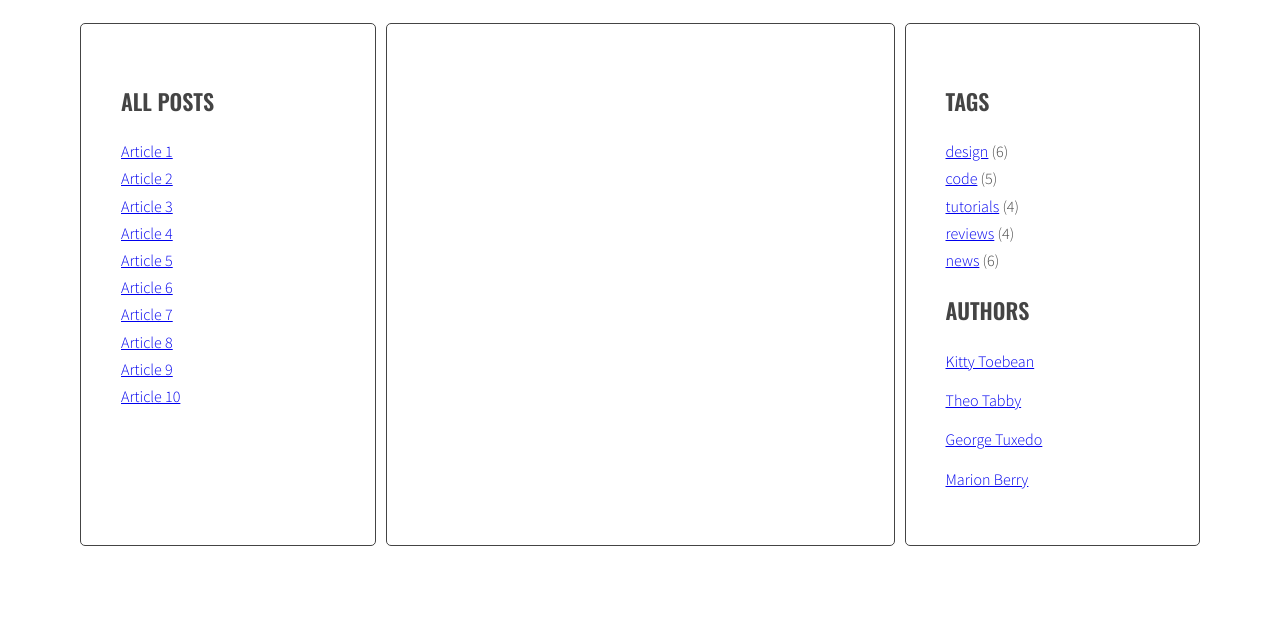
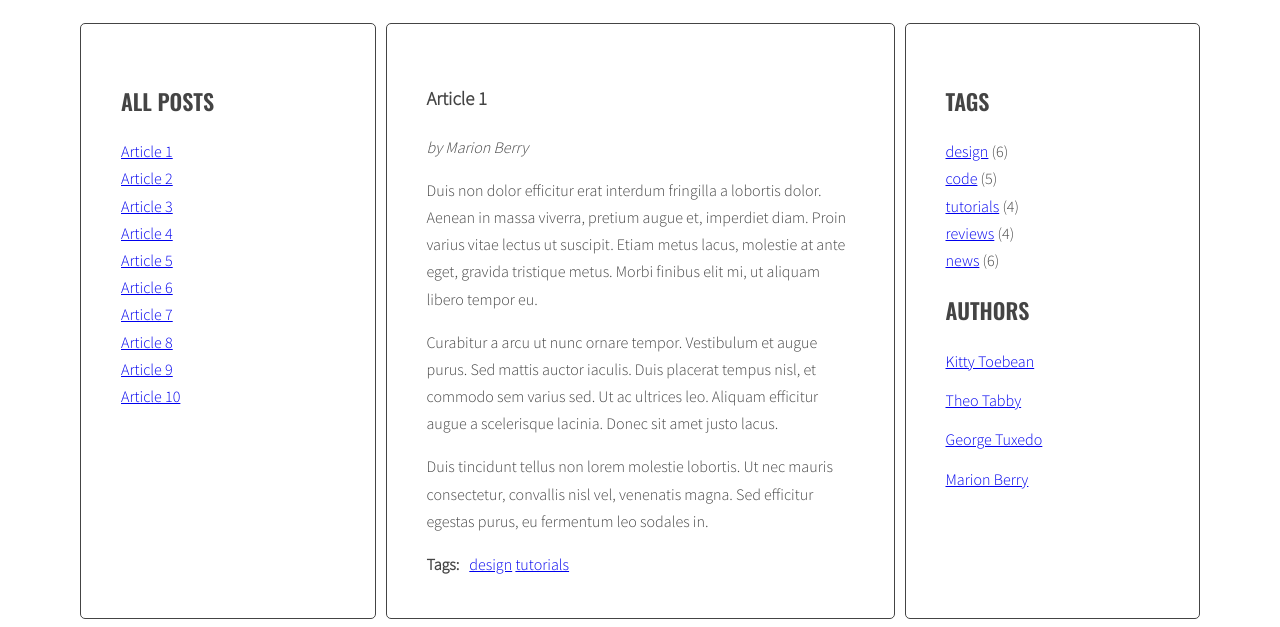
Before and after one commit to shymo1977/javascript-blog, a website: page index.html in a window 1280 px wide. Both pictures are taken after a click on the link "Article 1". Shown: the part 220-847 px from the top of the page. Before the commit the page ends 800 px from the top, so only its background shows below. Drawn offline with nearby package versions, Linux system fonts and the light colour scheme.

Commit message:
AddClassActiveCorrect

```diff
--- a/js/script.js
+++ b/js/script.js
@@ -8,7 +8,6 @@ function titleClickHandler(event){
 
   /* [DONE] remove class 'active' from all article links  */
     const activeLinks = document.querySelectorAll('.titles a.active');
-
     for(let activeLink of activeLinks){
     activeLink.classList.remove('active');
     }
@@ -16,9 +15,7 @@ function titleClickHandler(event){
   /*  [IN PROGRESS] add class 'active' to the clicked link */
     console.log('clickedElement:', clickedElement);
 
-
   /*  [DONE]  remove class 'active' from all articles */
-
     const activeArticles = document.querySelectorAll('.posts article.active');
 
     for(let activeArticle of activeArticles){
@@ -28,13 +25,15 @@ function titleClickHandler(event){
   /* get 'href' attribute from the clicked link */
     const articleSelector = clickedElement.getAttribute('href');
   /* find the correct article using the selector (value of 'href' attribute) */
-  const targetArticle = clickedElement.querySelector('href');
+    const targetArticle = document.querySelector(articleSelector);
+
   /* add class 'active' to the correct article */
+  console.log(targetArticle);
   targetArticle.classList.add('active');
 }
 
+
     const links = document.querySelectorAll('.titles a');
-
     for(let link of links){
     link.addEventListener('click', titleClickHandler);
 }
```
Lines whose indentation alone changed are shown as unchanged.
